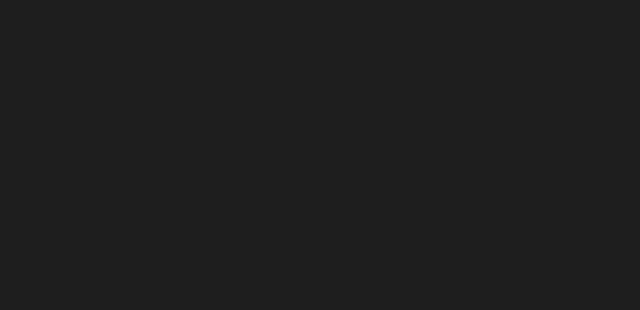
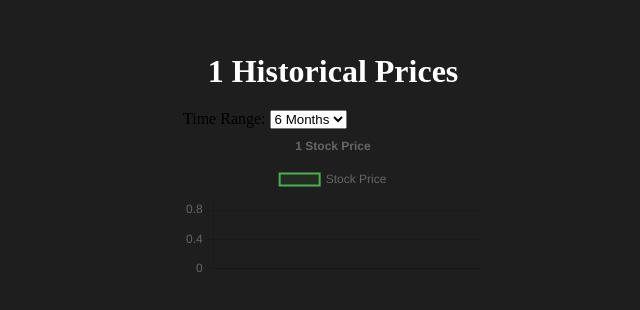
Before and after one commit to Gderhy/StockTicker, a React (Vite) app in the folder frontend/: page /stocks/1 in a window 1280 px wide. Before the commit this address had no page. Shown: the part 244-554 px from the top of the page, without its empty margins (307-947 px from the left). Built offline with nearby package versions, Linux system fonts and the light colour scheme.

Commit message:
Frontend now closes ws connection when component unmounts

```diff
--- a/frontend/package.json
+++ b/frontend/package.json
@@ -11,7 +11,10 @@
   },
   "dependencies": {
     "@types/react-router-dom": "^5.3.3",
+    "chart.js": "^4.4.8",
+    "date-fns": "^4.1.0",
     "react": "^19.0.0",
+    "react-chartjs-2": "^5.3.0",
     "react-dom": "^19.0.0",
     "react-router-dom": "^7.2.0",
     "websocket": "^1.0.35",
@@ -19,7 +22,9 @@
   },
   "devDependencies": {
     "@eslint/js": "^9.21.0",
+    "@types/chart.js": "^2.9.41",
     "@types/react": "^19.0.10",
+    "@types/react-chartjs-2": "^2.0.2",
     "@types/react-dom": "^19.0.4",
     "@types/ws": "^8.5.14",
     "@vitejs/plugin-react": "^4.3.4",
--- a/frontend/src/App.tsx
+++ b/frontend/src/App.tsx
@@ -1,13 +1,15 @@
 // App.tsx
 import React from "react";
 import { Routes, Route } from "react-router-dom"; // Import Routes and Route
-import StockTicker from "./components/StockTicker"; // Home page component
+import StockTicker from "./components/StockTickers"; // Home page component
+import StockDetail from "./components/StockDetail"; // Stock detail page component
 
 const App: React.FC = () => {
   // console.log("App component rendered");
   return (
     <Routes>
       <Route path="/" element={<StockTicker />} /> {/* Main homepage route */}
+      <Route path="/stocks/:symbol" element={<StockDetail />} /> {/* Stock detail route */}
     </Routes>
   );
 };
--- /dev/null
+++ b/frontend/src/components/StockDetail.css
@@ -0,0 +1,25 @@
+.stock-detail-container {
+  max-width: 1200px;
+  margin: auto;
+  padding: 20px;
+  background-color: #1e1e1e;
+  color: #ffffff;
+  border-radius: 12px;
+  box-shadow: 0 4px 12px rgba(0, 0, 0, 0.3);
+}
+
+.time-range-selector {
+  margin-bottom: 20px;
+}
+
+.time-range-selector select {
+  padding: 8px;
+  border-radius: 4px;
+  background-color: #333;
+  color: #ffffff;
+  border: 1px solid #444;
+}
+
+.chart-container {
+  margin-top: 20px;
+}
--- /dev/null
+++ b/frontend/src/components/StockDetail.tsx
@@ -0,0 +1,93 @@
+import React, { useEffect, useState } from "react";
+import { useParams } from "react-router-dom";
+import { Line } from "react-chartjs-2"; // Using react-chartjs-2 for charts
+import {
+  Chart as ChartJS,
+  CategoryScale,
+  LinearScale,
+  PointElement,
+  LineElement,
+  Title,
+  Tooltip,
+  Legend,
+} from "chart.js";
+
+// Register Chart.js components
+ChartJS.register(
+  CategoryScale,
+  LinearScale,
+  PointElement,
+  LineElement,
+  Title,
+  Tooltip,
+  Legend
+);
+
+const StockDetailPage: React.FC = () => {
+  const { symbol } = useParams<{ symbol: string }>(); // Get symbol from URL
+  const [historicalData, setHistoricalData] = useState<any[]>([]);
+  const [timeRange, setTimeRange] = useState<string>("6months"); // Default time range
+
+  useEffect(() => {
+    const loadData = async () => {
+      const data = await fetchHistoricalData(symbol, timeRange);
+      setHistoricalData(data);
+    };
+    loadData();
+  }, [symbol, timeRange]);
+
+  // Format data for Chart.js
+  const chartData = {
+    labels: historicalData.map((entry) => entry.date),
+    datasets: [
+      {
+        label: "Stock Price",
+        data: historicalData.map((entry) => entry.close),
+        borderColor: "#4caf50", // Green line
+        backgroundColor: "rgba(76, 175, 80, 0.1)", // Light green fill
+        borderWidth: 2,
+      },
+    ],
+  };
+
+  const options = {
+    responsive: true,
+    plugins: {
+      legend: {
+        position: "top" as const,
+      },
+      title: {
+        display: true,
+        text: `${symbol} Stock Price`,
+      },
+    },
+  };
+
+  return (
+    <div className="stock-detail-container">
+      <h1>{symbol} Historical Prices</h1>
+      <div className="time-range-selector">
+        <label>Time Range: </label>
+        <select
+          value={timeRange}
+          onChange={(e) => setTimeRange(e.target.value)}
+        >
+          <option value="all">All Time</option>
+          <option value="10years">10 Years</option>
+          <option value="5years">5 Years</option>
+          <option value="1year">1 Year</option>
+          <option value="6months">6 Months</option>
+          <option value="3months">3 Months</option>
+          <option value="1month">1 Month</option>
+          <option value="1week">1 Week</option>
+          <option value="1day">1 Day</option>
+        </select>
+      </div>
+      <div className="chart-container">
+        <Line data={chartData} options={options} />
+      </div>
+    </div>
+  );
+};
+
+export default StockDetailPage;
--- a/frontend/src/components/StockTicker.tsx
+++ b/frontend/src/components/StockTickers.tsx
@@ -1,9 +1,12 @@
-import React, { useEffect, useState } from "react";
+import React, { useEffect, useRef, useState } from "react";
 import { connectToStockService } from "../services/stockService";
-import "./StockTicker.css"; // Import styles
+import "./StockTickers.css"; // Import styles
 import { StockDataType } from "../types";
+import { useNavigate } from "react-router-dom";
 
 const StockTicker: React.FC = () => {
+  const navigate = useNavigate();
+
   const [stockData, setStockData] = useState<Map<string, StockDataType>>(
     new Map()
   );
@@ -11,6 +14,9 @@ const StockTicker: React.FC = () => {
     Map<string, StockDataType>
   >(new Map());
   const [isLoadingStockData, setIsLoadingStockData] = useState<boolean>(true);
+
+  // Use a ref to store the WebSocket connection
+  const wsConnection = useRef<WebSocket | null>(null);
 
   useEffect(() => {
     const unsubscribe = connectToStockService((data: any) => {
@@ -38,8 +44,13 @@ const StockTicker: React.FC = () => {
       setIsLoadingStockData(false);
     });
 
+    wsConnection.current = unsubscribe;
+
     return () => {
-      if (unsubscribe) unsubscribe();
+      if (wsConnection.current) {
+        wsConnection.current.close(); // Close the WebSocket connection
+        console.log("WebSocket connection closed.");
+      }
     };
   }, []);
 
@@ -80,7 +91,11 @@ const StockTicker: React.FC = () => {
                 );
 
                 return (
-                  <tr key={stock.symbol}>
+                  <tr
+                    key={stock.symbol}
+                    onClick={() => navigate(`/stock/${stock.symbol}`)}
+                    style={{ cursor: "pointer" }}
+                  >
                     <td>{stock.lastUpdate}</td>
                     <td>{stock.symbol}</td>
                     <td>{stock.companyName}</td>
--- a/frontend/src/services/stockService.ts
+++ b/frontend/src/services/stockService.ts
@@ -8,13 +8,14 @@ let socket: WebSocket | null = null;
 export const connectToStockService = (onMessage: (data: any) => void) => {
   if (socket !== null && socket.readyState === WebSocket.OPEN) {
     console.log("Already connected to WebSocket");
-    return () => {}; // No new connection needed
+    return socket; // No new connection needed
   }
 
   socket = new WebSocket(STOCK_SERVER_URL);
 
   socket.onopen = () => {
     console.log("Connected to the WebSocket server");
+    socket?.send(JSON.stringify({ type: "subscribe", subscribedStock: "all" })); // Subscribe to all stocks
   };
 
   socket.onmessage = (event) => {
@@ -33,12 +34,7 @@ export const connectToStockService = (onMessage: (data: any) => void) => {
   };
 
   // Return an unsubscribe function to close the connection
-  return () => {
-    if (socket) {
-      socket.close();
-      socket = null; // Reset socket
-    }
-  };
+  return socket;
 };
 
 // Function to send a message to the WebSocket server (if needed)
--- a/frontend/src/types.ts
+++ b/frontend/src/types.ts
@@ -8,3 +8,5 @@ export interface StockDataType {
   open: number;
   volume: number;
 }
+
+export type StockDataRange = "1day" | "1week" | "1month" | "3months" | "1year" | "5years" | "10years" | "all";
```
Also changed, not shown: frontend/src/utils/helperFunctions.js (added, +38 -0 lines), frontend/src/components/StockTickers.css (renamed from frontend/src/components/StockTicker.css), 1 other file (tests, documents, lock files or other folders).
